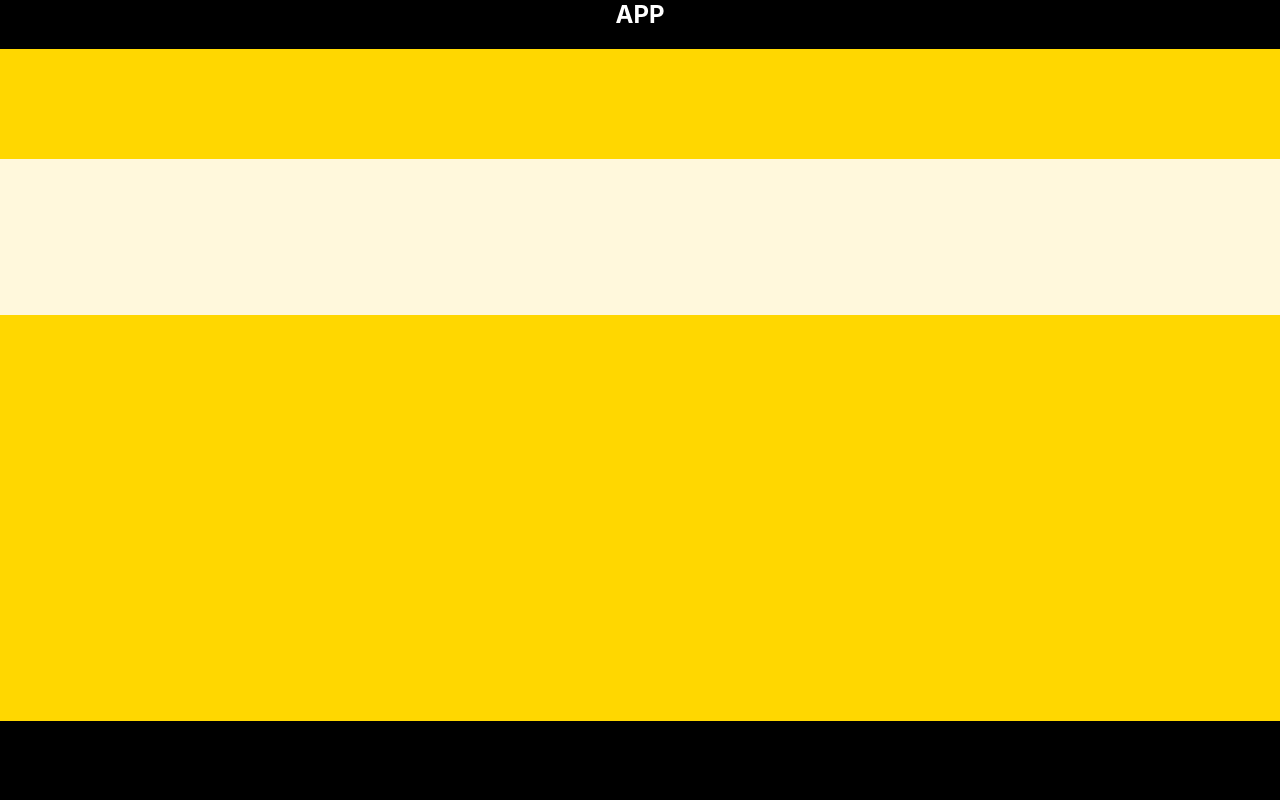
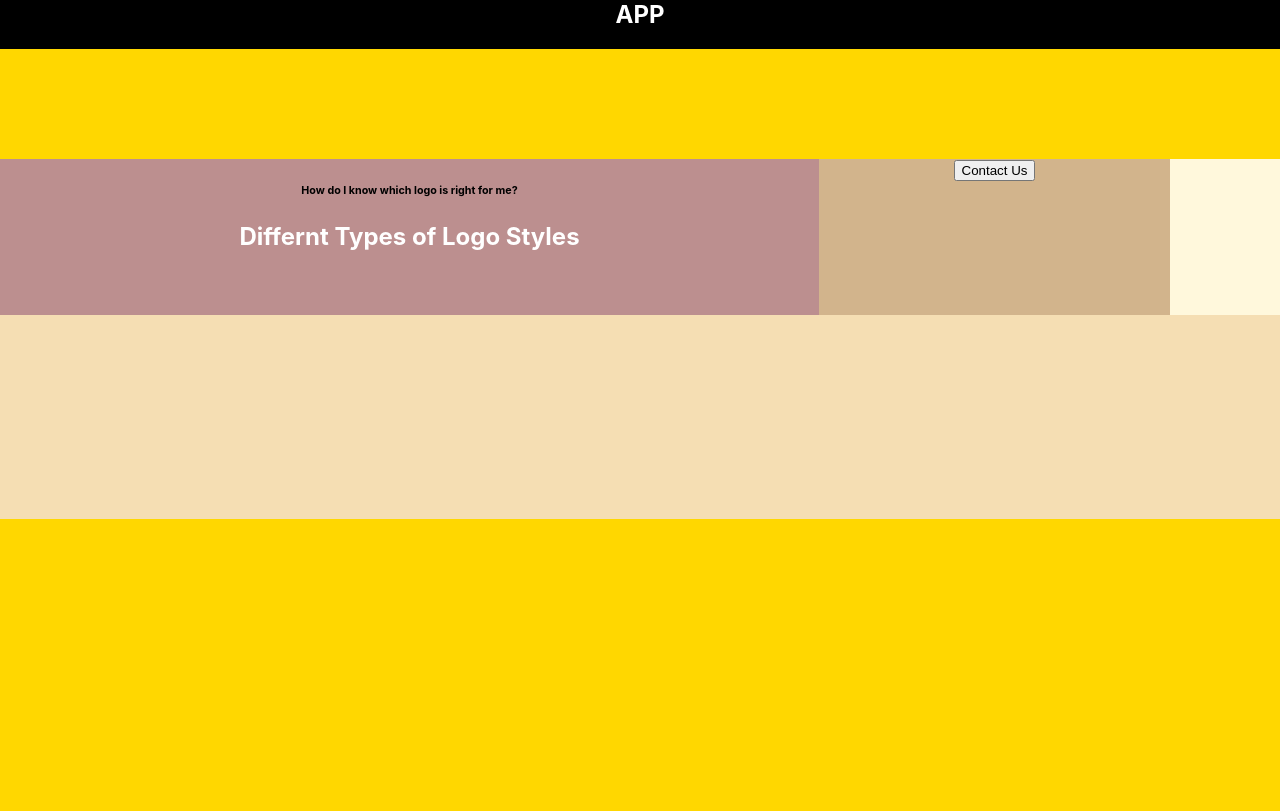
Before and after one commit to Jessiewithani/NyteLock_Interview, a React (Create React App) app: page / in a window 1280 px wide. Built offline with nearby package versions, Linux system fonts and the light colour scheme.

Commit message:
Finish basic HTML structure for first logo section

```diff
--- a/src/App.css
+++ b/src/App.css
@@ -17,10 +17,27 @@ h2 {
 .logo-services-wrap {
   background-color: gold;
   padding-top: 110px;
+  padding-bottom: 90px;
   height: inherit;
 }
 
-.logo-header {
+.logo-header-container {
   background-color: cornsilk;
   height: 156px;
+  display: flex;
 }
+
+.heading-container {
+  width: 819px;
+  background-color: RosyBrown;
+}
+
+.contact-btn-container {
+  width: 351px;
+  background-color: tan
+}
+
+.logo-types-container {
+  height: 204px;
+  background-color: wheat;
+}
--- a/src/App.js
+++ b/src/App.js
@@ -8,11 +8,17 @@ function App() {
       {/* this is where the header section with the button would be */}
       <section className="logo-services-container">
         <div className="logo-services-wrap">
-          <section className="logo-header">
-
+          <section className="logo-header-container">
+            <div className="heading-container">
+              <h6 className="sub-logo-heading"><span>How do I know which logo is right for me?</span></h6>
+              <h2 className="main-logo-heading">Differnt Types of Logo Styles</h2>
+            </div>
+            <div className="contact-btn-container">
+              <button>Contact Us</button>
+            </div>
           </section>
-          <section className="logo-types">
-
+          <section className="logo-types-container">
+            {/* In here would be the different logo cards */}
           </section>
         </div>
       </section>
```
